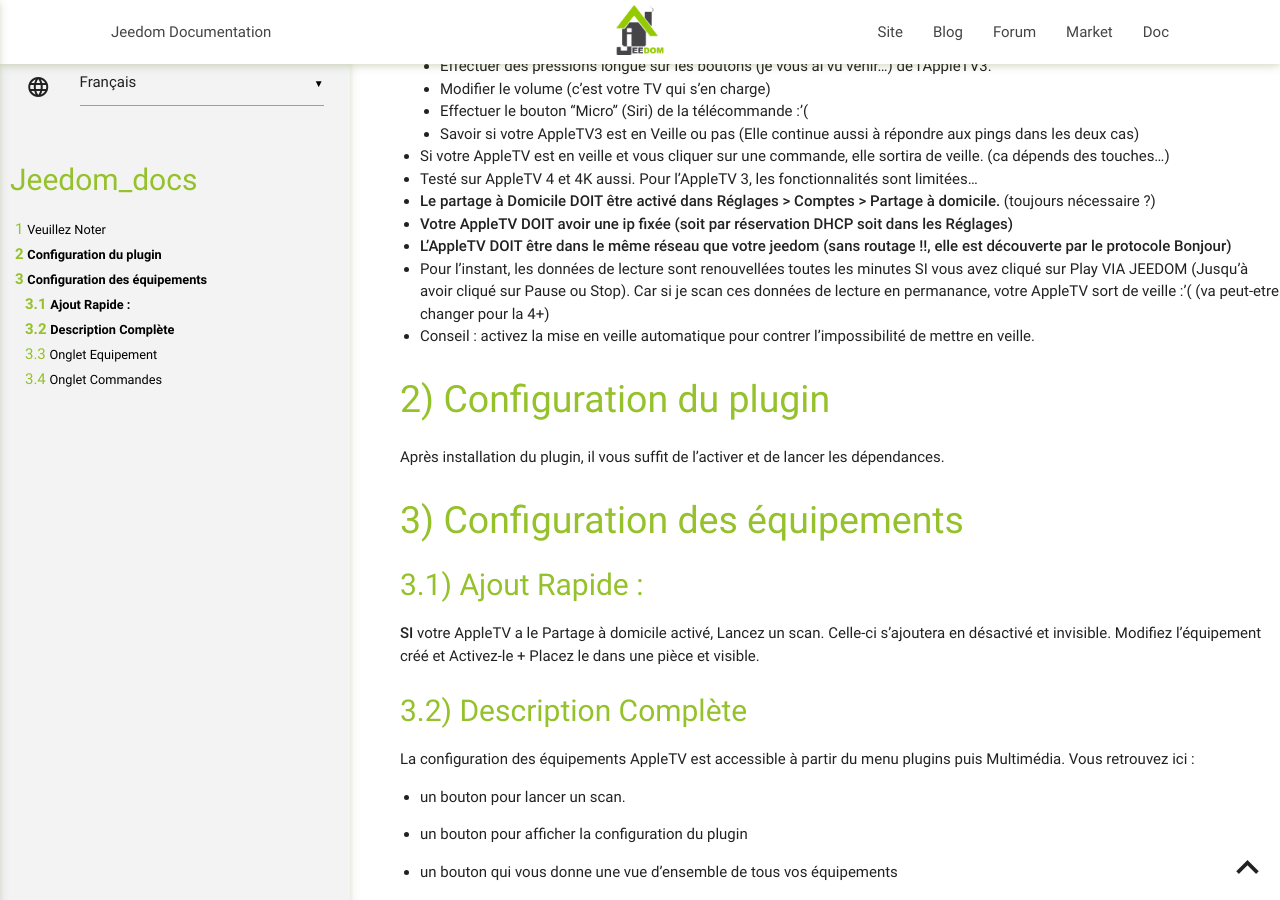
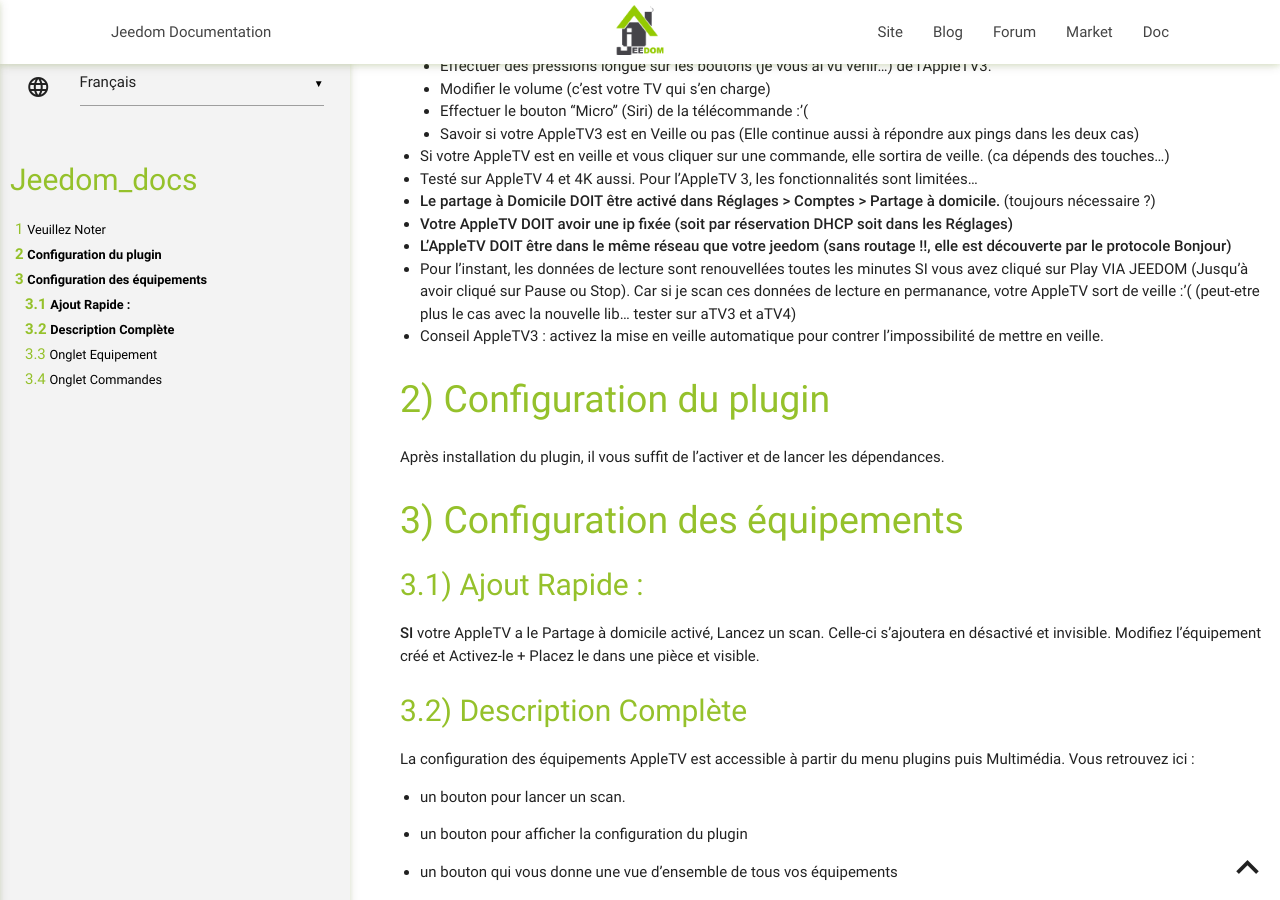
Before and after one commit to NebzHB/jeedom_docs, a Jekyll site: the page built from plugins/aTVremote/fr_FR/index.md, in a window 1280 px wide and 900 px high, scrolled down 369 px. Built offline with Jekyll 4.4.1, drawn with Linux system fonts in a browser that asks for light colours; our own code applies the rules of GitHub Pages for plain Markdown files.

Commit message:
Update index.md

```diff
--- a/plugins/aTVremote/fr_FR/index.md
+++ b/plugins/aTVremote/fr_FR/index.md
@@ -20,8 +20,8 @@
 - **Le partage à Domicile DOIT être activé dans Réglages > Comptes > Partage à domicile.** (toujours nécessaire ?)
 - **Votre AppleTV DOIT avoir une ip fixée (soit par réservation DHCP soit dans les Réglages)**
 - **L'AppleTV DOIT être dans le même réseau que votre jeedom (sans routage !!, elle est découverte par le protocole Bonjour)**
-- Pour l'instant, les données de lecture sont renouvellées toutes les minutes SI vous avez cliqué sur Play VIA JEEDOM (Jusqu'à avoir cliqué sur Pause ou Stop). Car si je scan ces données de lecture en permanance, votre AppleTV sort de veille :'( (va peut-etre changer pour la 4+)
-- Conseil : activez la mise en veille automatique pour contrer l'impossibilité de mettre en veille.
+- Pour l'instant, les données de lecture sont renouvellées toutes les minutes SI vous avez cliqué sur Play VIA JEEDOM (Jusqu'à avoir cliqué sur Pause ou Stop). Car si je scan ces données de lecture en permanance, votre AppleTV sort de veille :'( (peut-etre plus le cas avec la nouvelle lib... tester sur aTV3 et aTV4)
+- Conseil AppleTV3 : activez la mise en veille automatique pour contrer l'impossibilité de mettre en veille.
 
 Configuration du plugin
 =======================
```
